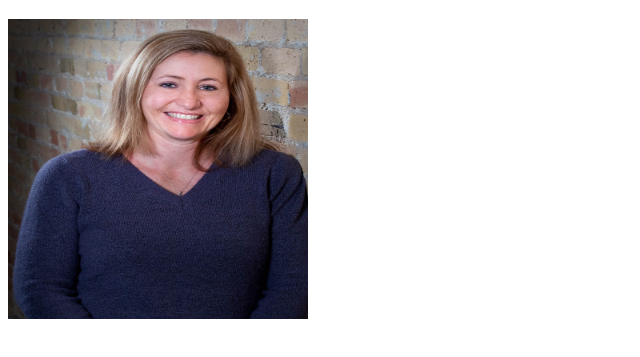
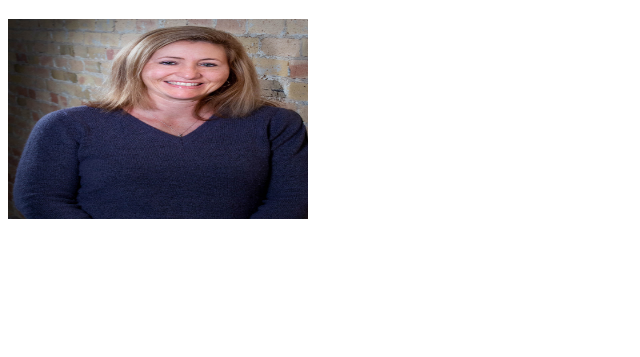
Before and after one commit to sdstocum/sdstocum.github.io, a plain HTML site: page index.html in a window 1280 px wide. Shown: the part 61-418 px from the top of the page, without its empty margins (0-640 px from the left). Drawn offline with Linux system fonts and the light colour scheme.

Commit message:
Resized picture for a 4th time

```diff
--- a/index.html
+++ b/index.html
@@ -8,6 +8,6 @@
 </head>
 <body>
     <h1>Stephanie Stocum</h1>
-    <img src="StephStoc.jpg" alt="A headshot of Stephanie" height="300" width="300" />
+    <img src="StephStoc.jpg" alt="A headshot of Stephanie" height="200" width="300" />
 </body>
 </html>
```
